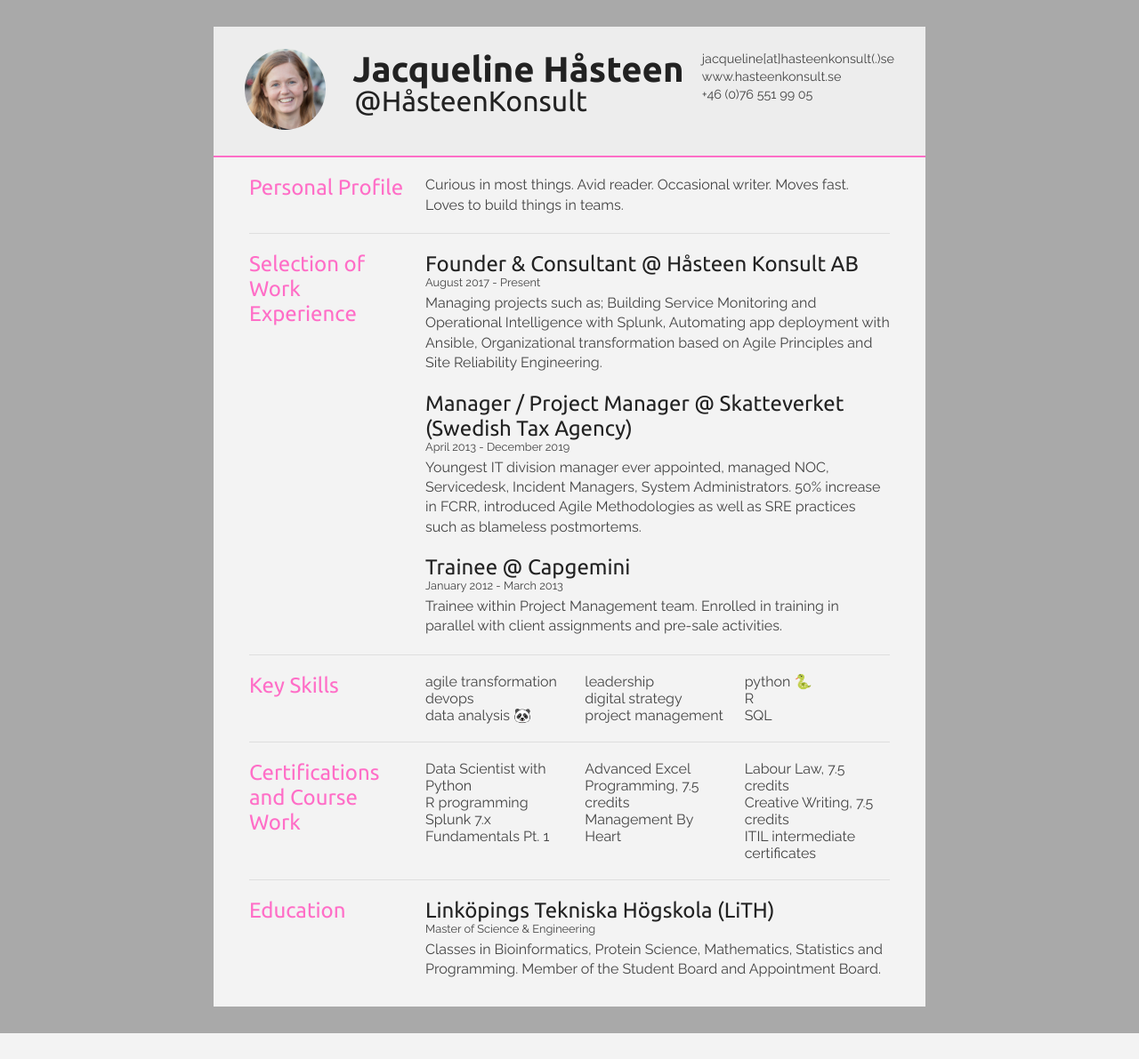
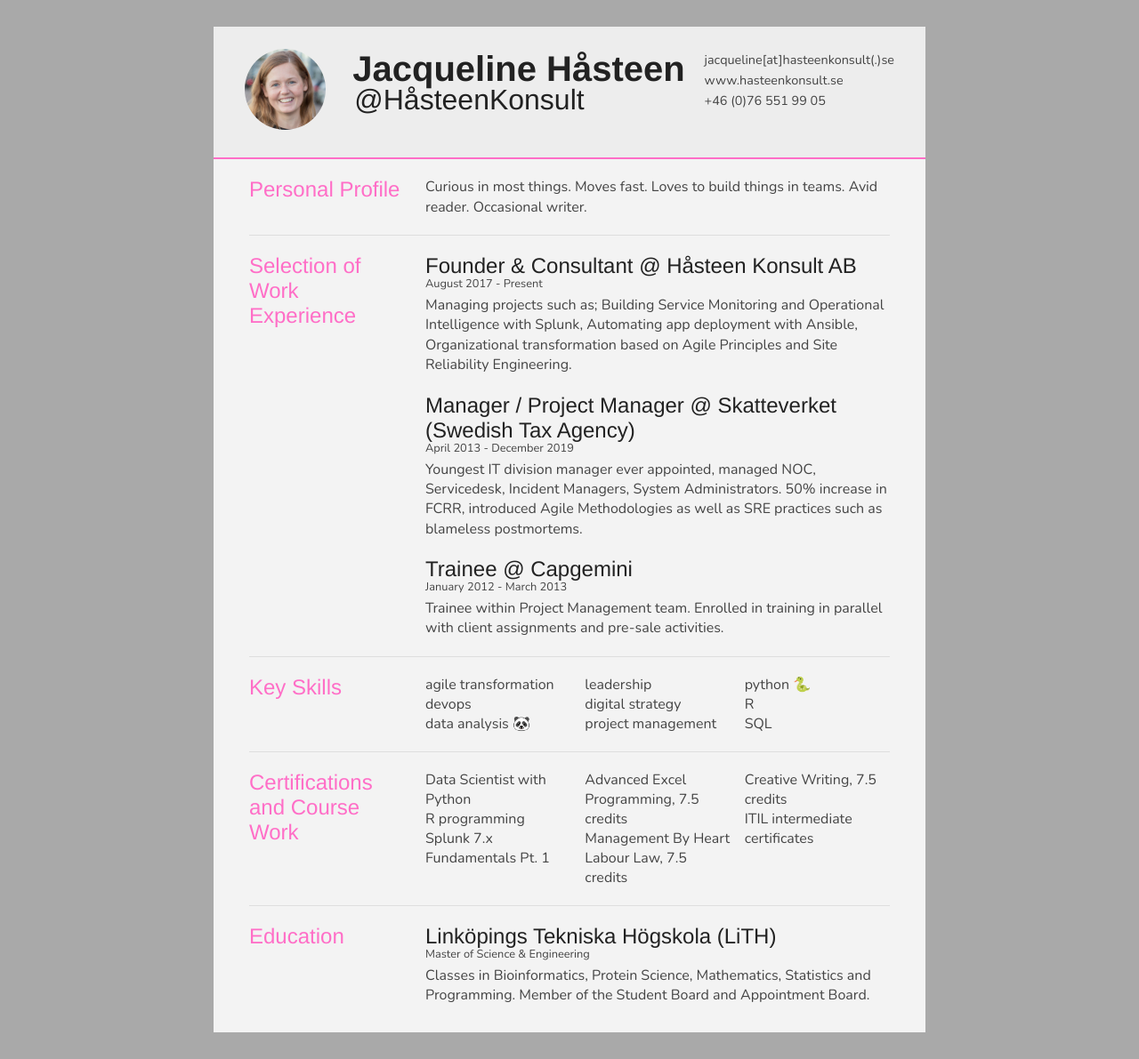
Before and after one commit to jhasteen/djangoresume, a Django app: page / in a window 1280 px wide. Shown: the whole page at 89% size. Before the commit the page ends 1162 px from the top, so only its background shows below. Run offline with Django 3.2, Linux system fonts and the light colour scheme.

Commit message:
changed path .ico

```diff
--- a/resumesite/static/css/style.css
+++ b/resumesite/static/css/style.css
@@ -11,7 +11,7 @@ article,aside,details,figcaption,figure,footer,header,hgroup,menu,nav,section {
 display:block;
 }
 
-html, body {background: #A9A9A9; font-family: 'Raleway', helvetica, arial, sans-serif; font-size: 16px; color: #222;}
+html, body {background: #A9A9A9; font-family: 'Nunito', sans-serif; font-size: 16px; color: #222;}
 
 .clear {clear: both;}
 
--- a/resumesite/templates/index.html
+++ b/resumesite/templates/index.html
@@ -9,8 +9,8 @@
 <meta charset="UTF-8">
 
 <link type="text/css" rel="stylesheet" href={% static 'css/style.css' %}>
-<link rel='icon' href='favicon.ico' type='image/x-icon'/ >
-<link href='http://fonts.googleapis.com/css?family=Ubuntu:400,700|Raleway:400,300' rel='stylesheet' type='text/css'>
+<link rel="icon" href="/favicon.ico" type="image/x-icon"/>
+<link href="https://fonts.googleapis.com/css?family=Nunito&display=swap" rel="stylesheet">
 
 <!--[if lt IE 9]>
 <script src="//html5shiv.googlecode.com/svn/trunk/html5.js"></script>
@@ -46,7 +46,7 @@
 				</div>
 
 				<div class="sectionContent">
-					<p>Curious in most things. Avid reader. Occasional writer. Moves fast. Loves to build things in teams.</p>
+					<p>Curious in most things. Moves fast. Loves to build things in teams. Avid reader. Occasional writer.</p>
 				</div>
 			</article>
 			<div class="clear"></div>
```
